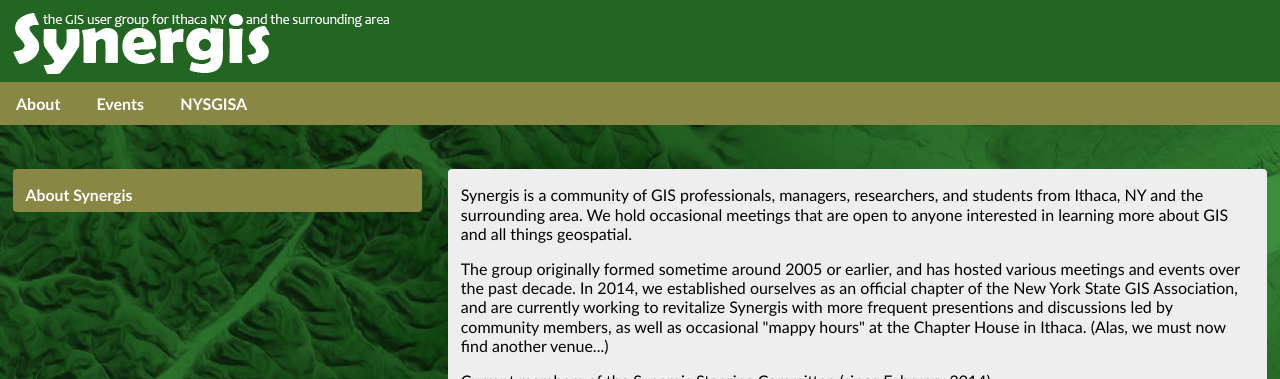
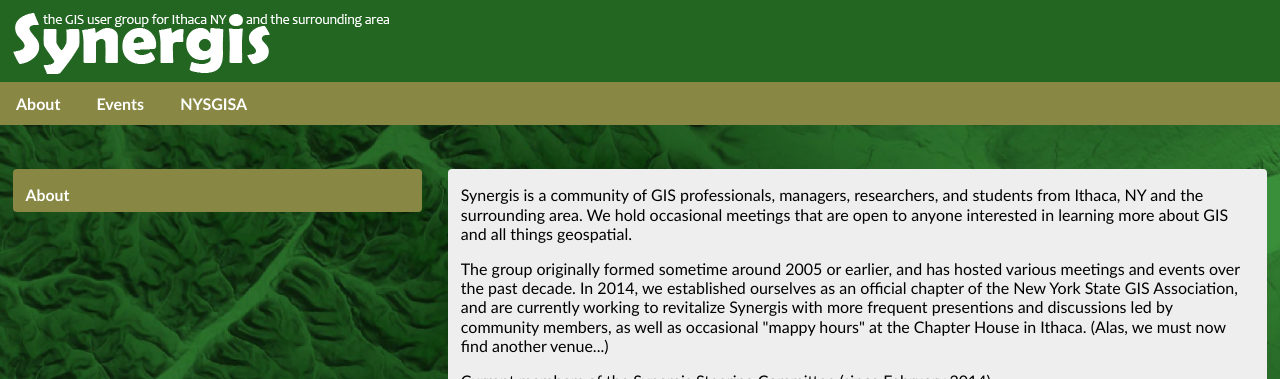
Before and after one commit to synergis-ny/synergis-ny.github.io, a Jekyll site: the page built from about.html, in a window 1280 px wide. Shown: the top 379 px of the page. Built offline with Jekyll 4.4.1, drawn with Linux system fonts in a browser that asks for light colours.

Commit message:
Update about.html

```diff
--- a/about.html
+++ b/about.html
@@ -5,7 +5,7 @@
 ---
 
 <aside class="events">
-    <h2>About Synergis</h2>
+    <h2>About</h2>
 </aside>
 
 <article>
```
